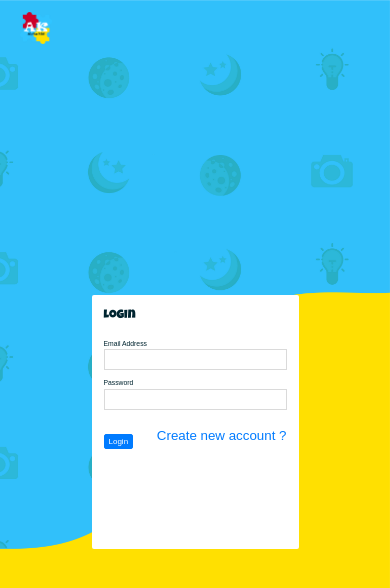
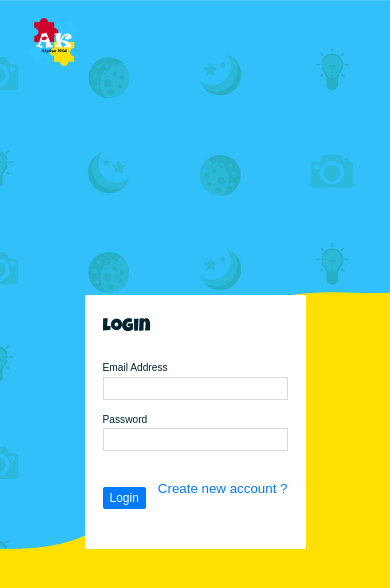
Before and after one commit to Lodennn/Alpha-Kid-React-App, a React (Create React App) app: page /login in a window 390 px wide. Shown: the top 588 px of the page. Built offline with nearby package versions, Linux system fonts and the light colour scheme; no server answers; the database is empty; a web font is replaced by a local one.

Commit message:
fix some responsive issues

```diff
--- a/src/Pages/HomePage.js
+++ b/src/Pages/HomePage.js
@@ -1,4 +1,4 @@
-import React, { useEffect } from "react";
+import React, { useEffect, useState } from "react";
 import { useDispatch, useSelector } from "react-redux";
 import HomeContent from "../components/HomeContent/HomeContent";
 import useHttp from "../hooks/use-http";
--- a/src/components/DashboardContent/ParentProfileContent/Profiles/Profiles.js
+++ b/src/components/DashboardContent/ParentProfileContent/Profiles/Profiles.js
@@ -94,10 +94,10 @@ const Profiles = () => {
                 alt="add new profile"
                 className={`${classes["profiles__img"]} img-fluid img-rounded`}
               />
+              <span className={classes["profiles__icon"]}>
+                <FaPlus />
+              </span>
             </div>
-            <span className={classes["profiles__icon"]}>
-              <FaPlus />
-            </span>
           </li>
         </ul>
       </div>
--- a/src/components/DashboardContent/ParentProfileContent/Profiles/Profiles.module.scss
+++ b/src/components/DashboardContent/ParentProfileContent/Profiles/Profiles.module.scss
@@ -9,11 +9,11 @@
     column-gap: 2.5rem;
   }
   &__item {
-    position: relative;
   }
   &__image {
     width: 10rem;
     height: 10rem;
+    position: relative;
   }
   &__img {
     border: 0.4rem solid rgba($color-primary-light, 0.2);
--- a/src/components/HomeContent/Wrappers/HomeWrapper.js
+++ b/src/components/HomeContent/Wrappers/HomeWrapper.js
@@ -16,6 +16,7 @@ const HomeWrapper = () => {
   const { sendHttpRequest: fetchVideosRequest, isLoading: videosLoading } =
     useHttp(fetchDataFS);
 
+  // REFACTOR THIS
   const shuffle = (array) => {
     let currentIndex = array.length;
     let randomIndex;
--- a/src/components/Layout/AccountUppernav/AccountUppernav.module.scss
+++ b/src/components/Layout/AccountUppernav/AccountUppernav.module.scss
@@ -1,4 +1,5 @@
 @import "../../../styles/Variables.scss";
+@import "../../../styles/Mixins.scss";
 
 .account-uppernav {
   width: 100%;
@@ -34,6 +35,9 @@
 
 .user-links {
   position: relative;
+  @include respond(phone) {
+    font-size: 2.5rem;
+  }
   &__list {
     position: absolute;
     top: 3rem;
@@ -43,6 +47,10 @@
     font-size: 1.5rem;
     box-shadow: 0 0 2rem rgba($color-grey-dark, 0.1);
     z-index: $zIndex-5;
+    @include respond(phone) {
+      font-size: 2.5rem;
+      top: 4rem;
+    }
   }
   &__item {
     &:not(:last-child) {
--- a/src/components/Layout/MainNavigation/MainNavigation.module.scss
+++ b/src/components/Layout/MainNavigation/MainNavigation.module.scss
@@ -10,20 +10,20 @@
   @include respond(tab-land) {
     padding-inline: 5rem;
   }
-  @include respond(phone) {
+  @include respond(small-phone) {
     flex-direction: column;
     height: auto;
     padding-block: 5rem;
   }
   &__list {
-    @include respond(phone) {
+    @include respond(small-phone) {
       margin-top: 3rem;
       flex-direction: column;
     }
   }
   &__item {
     margin-right: 1.5rem;
-    @include respond(phone) {
+    @include respond(small-phone) {
       &:not(:first-of-type) {
         margin-top: 2rem;
       }
--- a/src/components/Layout/Uppernav/Uppernav.module.scss
+++ b/src/components/Layout/Uppernav/Uppernav.module.scss
@@ -1,9 +1,13 @@
 @import "../../../styles/Variables.scss";
+@import "../../../styles/Mixins.scss";
 
 .uppernav {
   width: 100%;
   height: 3rem;
   display: flex;
+  @include respond(phone) {
+    height: 5rem;
+  }
   &__style {
     flex: 1;
     &--1 {
--- a/src/components/UI/Breadcrumb.module.scss
+++ b/src/components/UI/Breadcrumb.module.scss
@@ -1,9 +1,13 @@
 @import "../../styles/Variables.scss";
+@import "../../styles/Mixins.scss";
 
 .breadcrumb {
   background-color: $color-primary-dark;
   color: $color-white;
   font-size: 1.5rem;
+  @include respond(phone) {
+    font-size: 2.5rem;
+  }
   a {
     color: $color-primary;
   }
--- a/src/components/UI/CardInfo.module.scss
+++ b/src/components/UI/CardInfo.module.scss
@@ -1,4 +1,5 @@
 @import "../../styles/Variables.scss";
+@import "../../styles/Mixins.scss";
 
 .card-info {
   background: $color-grey-light-3;
@@ -30,6 +31,9 @@
     transition: all 0.5s ease;
     padding: 0.7rem 0.7rem;
     cursor: pointer;
+    @include respond(phone) {
+      font-size: 2rem;
+    }
     &:hover {
       background: $color-primary-light;
       color: $color-white;
--- a/src/components/UI/Modal.module.scss
+++ b/src/components/UI/Modal.module.scss
@@ -18,8 +18,11 @@
   animation: showModal 1s ease 0.1s forwards;
   transition: all 0.5s ease;
   padding: 3rem;
-  @include respond(phone) {
-    max-width: 40rem;
+  @include respond(tab-land) {
+    max-width: 100%;
+    width: 80%;
+  }
+  @include respond(small-phone) {
     min-width: auto;
   }
 }
--- a/src/index.scss
+++ b/src/index.scss
@@ -20,9 +20,9 @@ html {
   @include respond(phone) {
     font-size: 37.5%; // 1rem = 6px : 6 / 16 = (0.375) * 100 = 37.5%
   }
-  @include respond(small-phone) {
-    font-size: 25%; // 1rem = 4px : 4 / 16 = (0.25) * 100 = 25%
-  }
+  // @include respond(small-phone) {
+  //   font-size: 25%; // 1rem = 4px : 4 / 16 = (0.25) * 100 = 25%
+  // }
   @include respond(big-desktop) {
     font-size: 75%; // 1rem = 12px : 0.75*100 = 75%
   }
--- a/src/styles/Buttons.scss
+++ b/src/styles/Buttons.scss
@@ -16,7 +16,7 @@
   line-height: 1.6;
   padding: 1rem 2rem;
   @include respond(small-phone) {
-    font-size: 1rem;
+    // font-size: 1rem;
     padding: 1rem 3rem !important;
     justify-self: center;
   }
```
